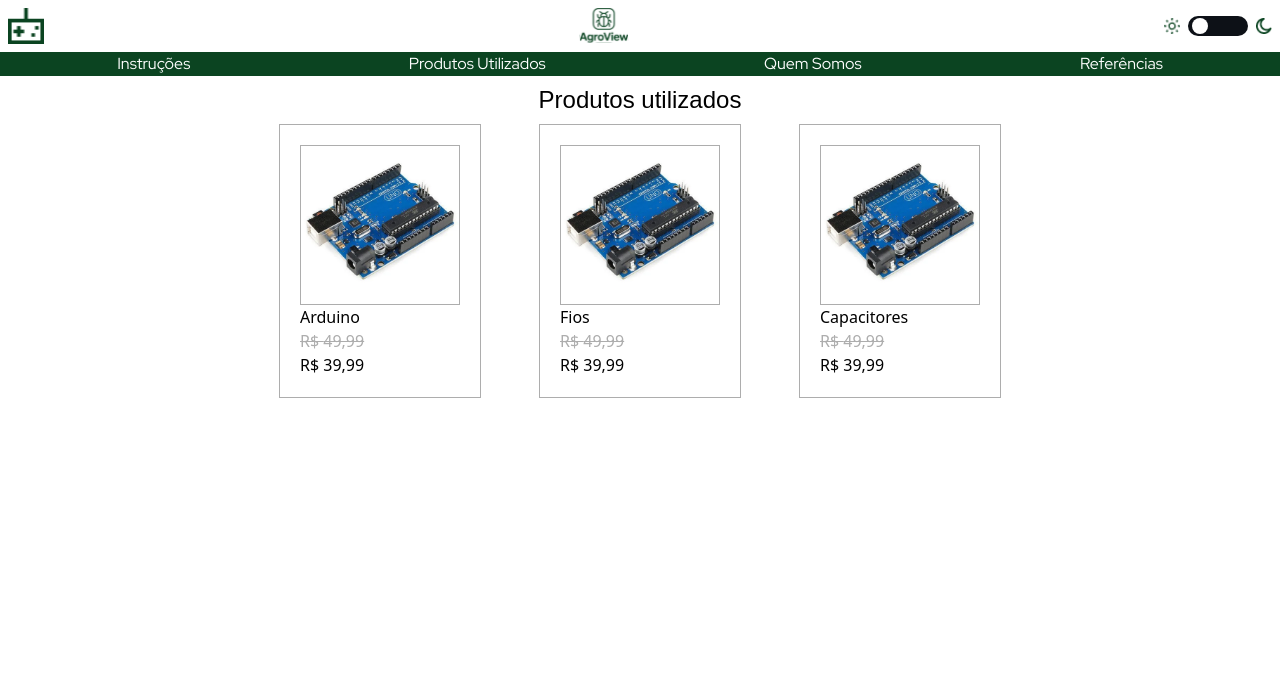
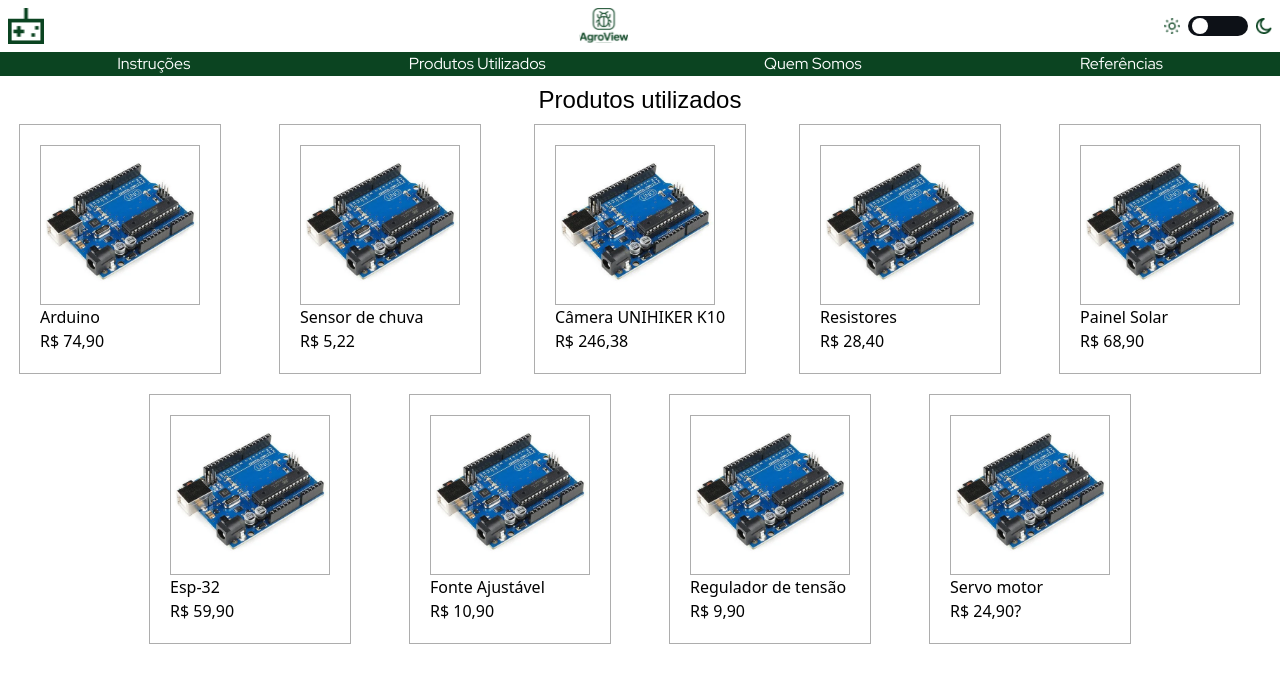
Before and after one commit to luizjuniorr/argos, a React (Vite) app: page /produtosutilizados in a window 1280 px wide. Shown: the top 682 px of the page. Built offline with nearby package versions, Linux system fonts and the light colour scheme; a web font is replaced by a local one.

Commit message:
Implementacão de mais produtos na página ProdutosUtilizados

```diff
--- a/src/components/Produto.jsx
+++ b/src/components/Produto.jsx
@@ -7,7 +7,7 @@
                 <p>{produto}</p>
 
                 <div>
-                    <p className="text-gray line-through">R$ {promocao}</p>
+                    {/* <p className="text-gray line-through">R$ {promocao}</p> */}
                     <p>R$ {preco}</p>
                 </div>
             </div>
--- a/src/pages/Jogo.jsx
+++ b/src/pages/Jogo.jsx
@@ -11,11 +11,11 @@
             <div className="flex flex-col md:flex-row h-screen justify-center items-center gap-16 max-w-6xl mx-auto py-16 px-4 ">
                 <div className="flex flex-col justify-center items-center md:items-start w-full md:w-1/2">
                     <div className="flex flex-col md:flex-row justify-center items-center gap-3 mb-6">
-                        <h1 className="font-strike text-dark-green text-6xl text-center md:text-left ">Argos Game</h1>
+                        <h1 className="font-strike text-dark-green text-6xl text-center md:text-left dark:text-white">Argos Game</h1>
                         <img src={icon_jogo} alt="" className="w-12" />
                     </div>
 
-                    <p className="text-sm font-redhat text-dark-green text-center md:text-left mb-6">
+                    <p className="text-sm font-redhat text-dark-green text-center md:text-left mb-6 dark:text-white">
                         Em um futuro próximo, as plantações estão ameaçadas por uma infestação crescente de pragas mutantes que surgiram após desequilíbrios ambientais. Para proteger as lavouras e garantir a produção de alimentos, uma nova geração de fazendeiros se une com tecnologia de ponta e personagens especializados no combate às pragas.
                     </p>
 
--- a/src/pages/NotFoundPage.jsx
+++ b/src/pages/NotFoundPage.jsx
@@ -1,9 +1,8 @@
 import { Link } from "react-router-dom";
-const tema = JSON.parse(localStorage.getItem("tema"));
 
 export function NotFoundPage() {
     return (
-        <div className=" \dark:bg-dark-mode gap-5 h-screen w-full flex flex-col justify-center items-center border-1">
+        <div className="dark:bg-dark-mode gap-5 h-screen w-full flex flex-col justify-center items-center border-1">
             <h1 className="text-dark-mode dark:text-white text-2xl uppercase">Esta página não existe</h1>
             <Link to={"/"}>
                 <button className="bg-none border-1 border-dark-mode rounded-xl p-2 cursor-pointer">Voltar à página inicial</button>
--- a/src/pages/ProdutosUtilizados.jsx
+++ b/src/pages/ProdutosUtilizados.jsx
@@ -18,11 +18,24 @@
 
                 <div className="flex flex-wrap justify-center gap-5 w-full">
 
-                    <Produto imagem={produto} produto="Arduino" preco="39,99" promocao="49,99"/>
+                    <Produto imagem={produto} produto="Arduino" preco="74,90" />
 
-                    <Produto imagem={produto} produto="Fios" preco="39,99" promocao="49,99"/>
+                    <Produto imagem={produto} produto="Sensor de chuva" preco="5,22" />
 
-                    <Produto imagem={produto} produto="Capacitores" preco="39,99" promocao="49,99"/>
+                    <Produto imagem={produto} produto="Câmera UNIHIKER K10" preco="246,38" />
+
+                    <Produto imagem={produto} produto="Resistores" preco="28,40" />
+
+                    <Produto imagem={produto} produto="Painel Solar" preco="68,90" />
+
+                    <Produto imagem={produto} produto="Esp-32" preco="59,90" />
+
+                    <Produto imagem={produto} produto="Fonte Ajustável" preco="10,90" />
+
+                    <Produto imagem={produto} produto="Regulador de tensão" preco="9,90" />
+
+                    <Produto imagem={produto} produto="Servo motor" preco="24,90?" />
+
 
                 </div>
             </div>
```
